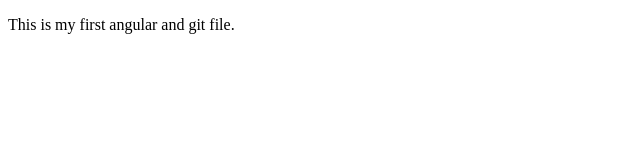
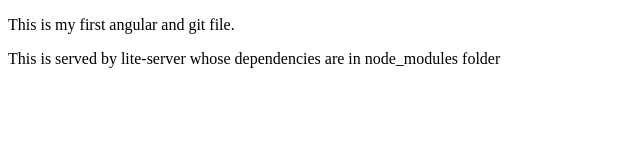
Before and after one commit to bnav990/learn-angular, a website: page index.html in a window 1280 px wide. Shown: the whole page, without its empty margins (0-640 px from the left). Drawn offline with Linux system fonts and the light colour scheme.

Commit message:
commit after including .gitignore file

```diff
--- a/index.html
+++ b/index.html
@@ -5,5 +5,6 @@
 </head>
 <body>
 <p> This is my first angular and git file. </p>
+<p> This is served by lite-server whose dependencies are in node_modules folder</p>
 </body>
 </html>
--- a/package.json
+++ b/package.json
@@ -4,7 +4,9 @@
   "description": "This is the first version in learning of angular",
   "main": "index.html",
   "scripts": {
-    "test": "echo \"Error: no test specified\" && exit 1"
+    "start": "npm run lite",
+    "test": "echo \"Error: no test specified\" && exit 1",
+    "lite":"lite-server"
   },
   "repository": {
     "type": "git",
```
Also changed, not shown: 1 other file.
